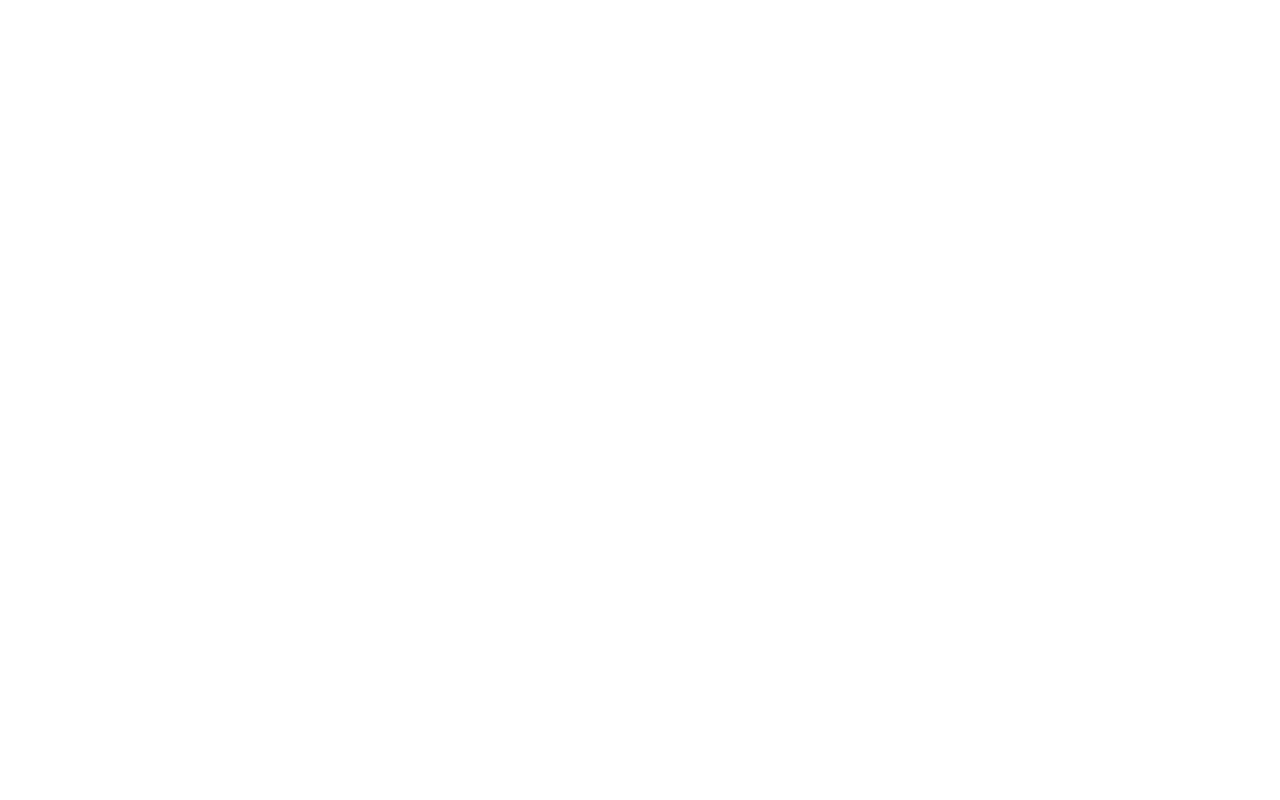
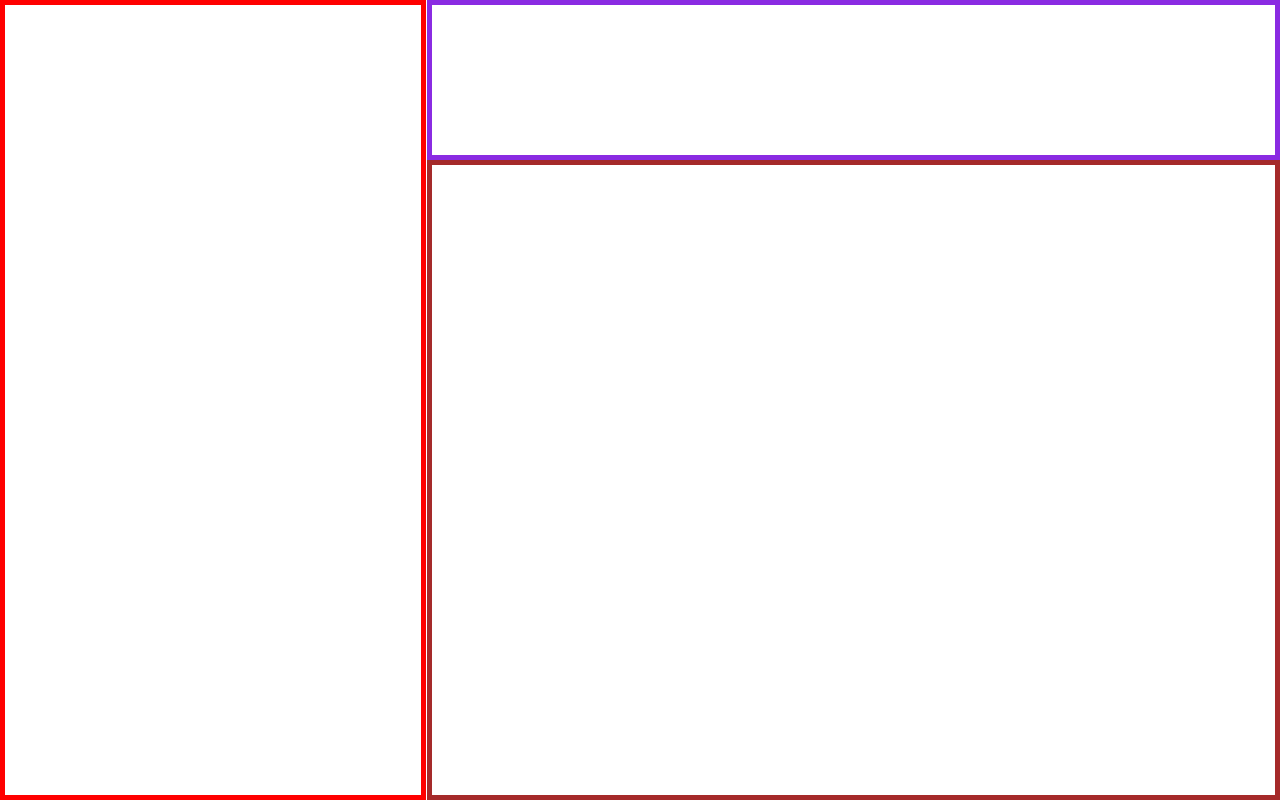
Before and after one commit to ajay91py/adminDashboard, a plain HTML site: page index.html in a window 1280 px wide. Drawn offline with Linux system fonts and the light colour scheme.

Commit message:
made the basic grid layout

```diff
--- a/index.html
+++ b/index.html
@@ -7,6 +7,8 @@
     <link rel="stylesheet" href="styles.css">
 </head>
 <body>
-
+ <div class="sidebar"></div>
+ <div class="header"></div>
+ <div class="content"></div>
 </body>
 </html>
--- a/styles.css
+++ b/styles.css
@@ -1,7 +1,32 @@
 @font-face {
     font-family: roboto;
-    src: url(Roboto/Roboto-Italic.ttf);
+    src: url(Roboto/Roboto-LightItalic.ttf);
 }
 * {
-font-style: 'roboto';
+font-family: roboto;
+margin: 0;
+
 }
+body {
+    display: grid;
+    grid-template-columns: repeat(3, 1fr);
+    grid-template-rows: 0.5fr 2fr;
+    gap: 0.6px;
+    height: 100vh;
+}
+
+.sidebar{
+    grid-column: 1/2;
+    grid-row: 1/3;
+    border: 5px solid red;
+}
+.header{
+    grid-column: 2/4;
+    grid-row: 1/2;
+    border: 5px solid blueviolet;
+}
+.content{
+    grid-column: 2/4;
+    grid-row: 2;
+    border: 5px solid brown;
+}
```
